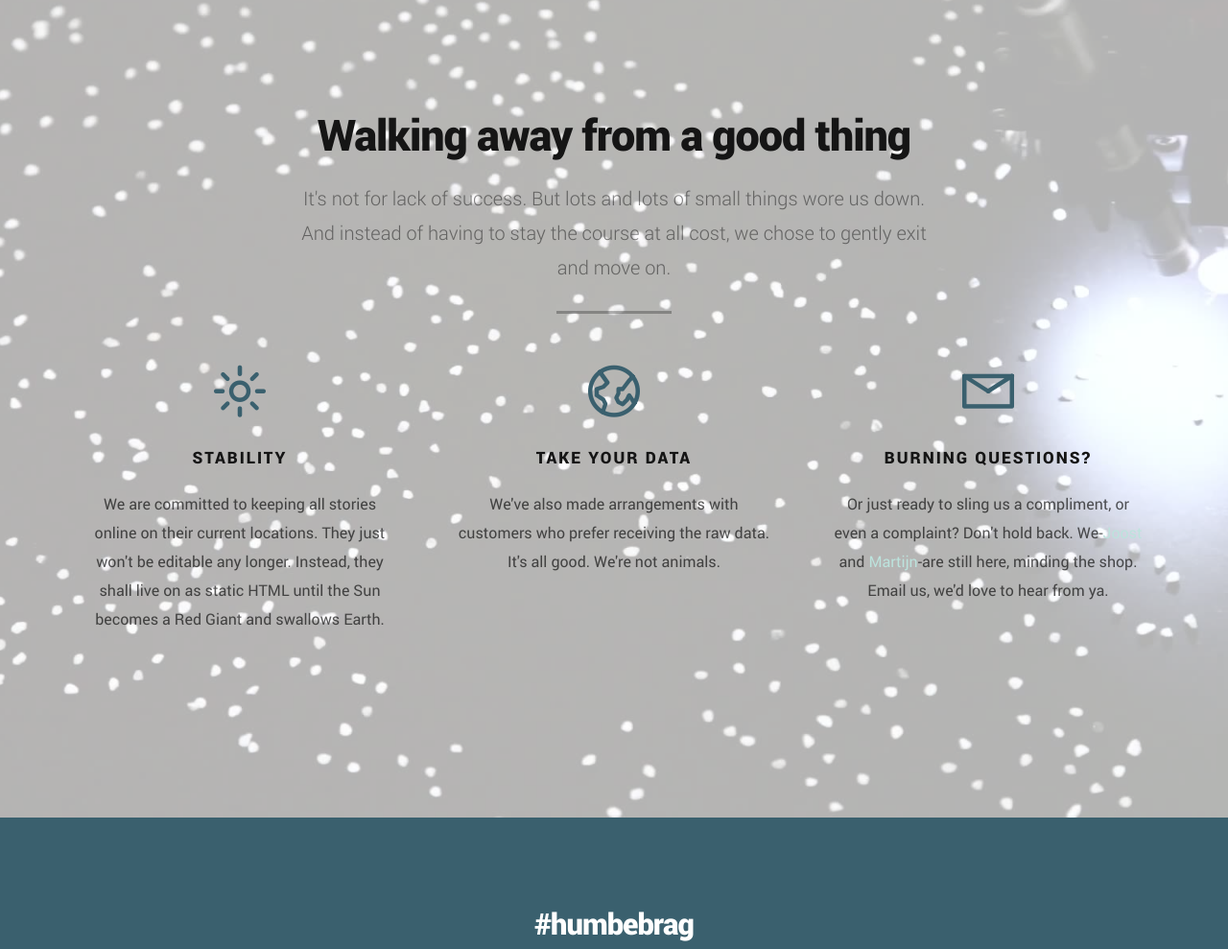
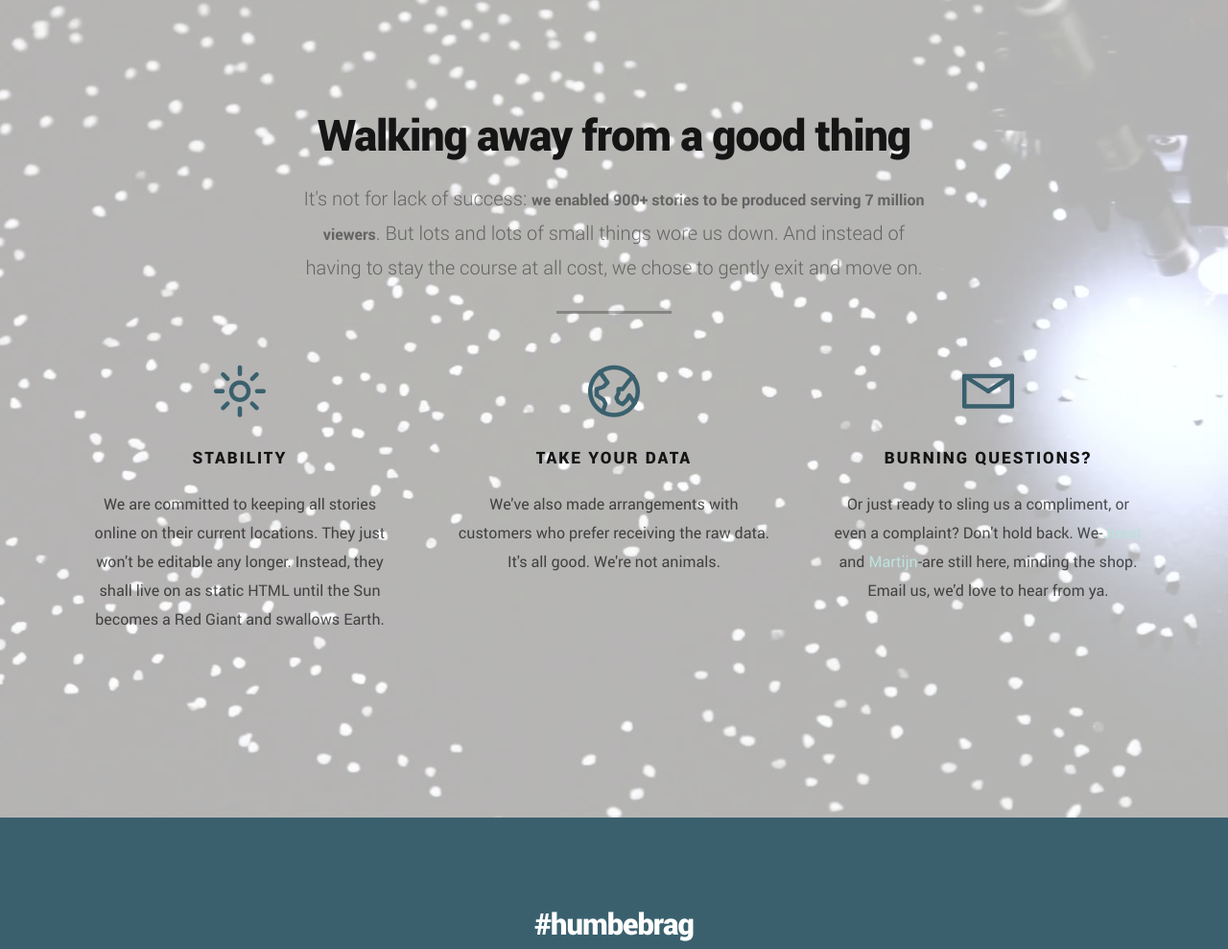
Before and after one commit to scrollytelling/gone, a website: page index.html in a window 1280 px wide. Shown: the part 851-1840 px from the top of the page at 96% size. Drawn offline with Linux system fonts and the light colour scheme; files whose address does not match are found by name.

Commit message:
copy improvemenets

```diff
--- a/index.html
+++ b/index.html
@@ -120,7 +120,7 @@
 
 					   			<h1>Walking away from a good thing</h1>
 
-					   			<p class="lead">It's not for lack of success. But lots and lots of small things wore us down. And instead of having to stay the course at all cost, we chose to gently exit and move on.</p>
+								<p class="lead">It's not for lack of success: <strong>we enabled 900+ stories to be produced serving 7 million viewers</strong>. But lots and lots of small things wore us down. And instead of having to stay the course at all cost, we chose to gently exit and move on.</p>
 
 					   		</div>
 					   	</div> <!-- /tab-content-intro -->
```
